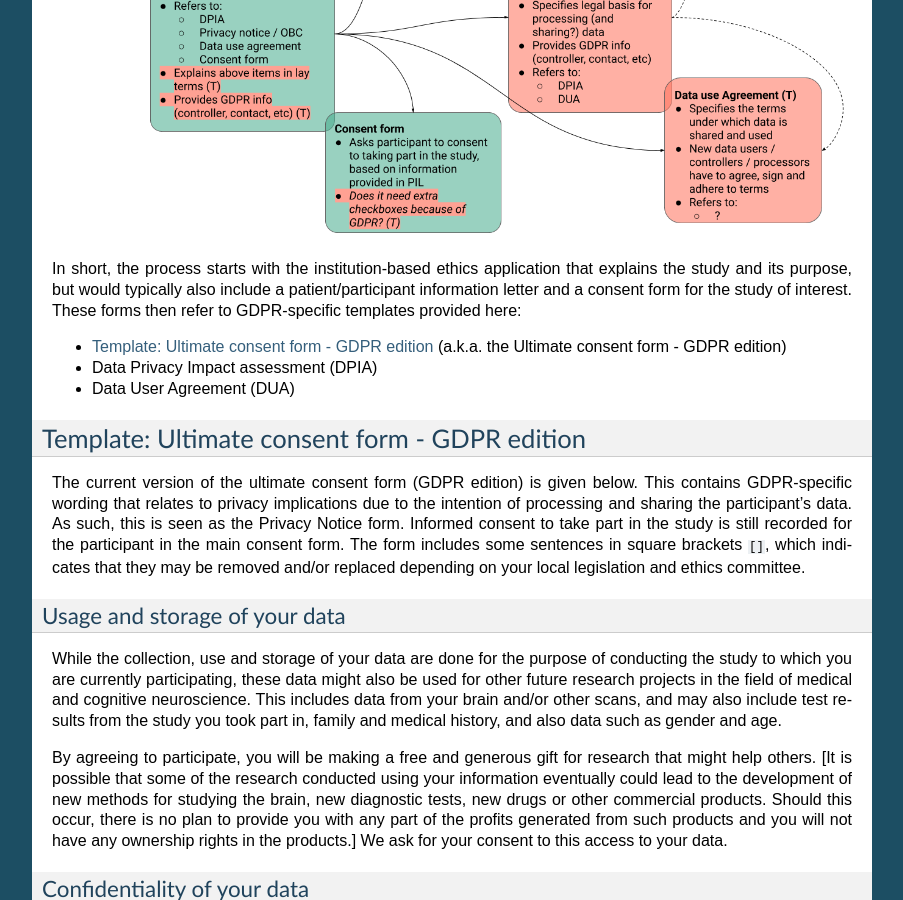
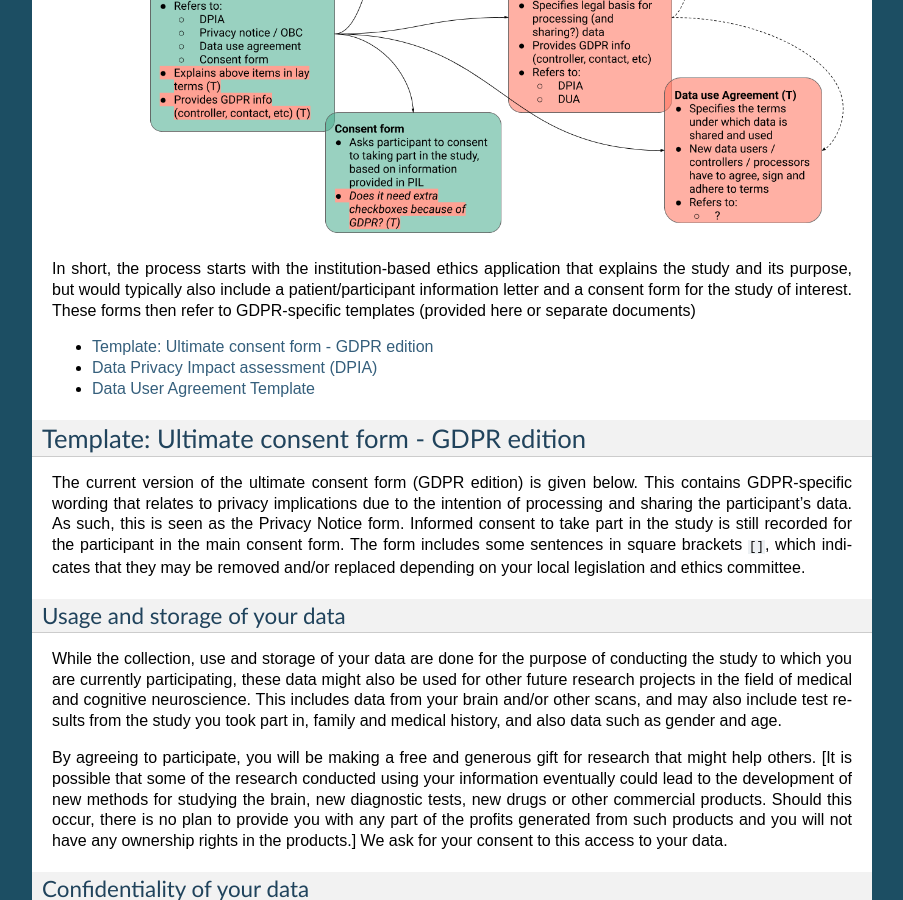
Before and after one commit to con/open-brain-consent, a Sphinx documentation site: the page built from docs/source/ultimate_gdpr.rst, in a window 1280 px wide and 900 px high, scrolled down 1078 px. Shown: the whole window, without its empty margins (198-1101 px from the left). Built offline with Sphinx 7.4.7, drawn with Linux system fonts in a browser that asks for light colours.

Commit message:
BF: references to the GDPR documents. Rely on :ref: to embed proper titles
Otherwise there would be duplication and cross-referencing did not work altogether

```diff
--- a/docs/source/ultimate_gdpr.rst
+++ b/docs/source/ultimate_gdpr.rst
@@ -33,11 +33,11 @@ It distinguishes between forms that would typically follow the format required b
 .. image:: /_static/delineating_templates_gdpr.png
 
 In short, the process starts with the institution-based ethics application that explains the study and its purpose, but would typically also include a patient/participant information letter and a consent form for the study of interest.
-These forms then refer to GDPR-specific templates provided here:
+These forms then refer to GDPR-specific templates (provided here or separate documents)
 
-- :ref:`Privacy notice` (a.k.a. the Ultimate consent form - GDPR edition)
-- :ref:`Data Privacy Impact assessment (DPIA)`
-- :ref:`Data User Agreement (DUA)`
+- :ref:`Privacy notice`
+- :ref:`chap_dpia`
+- :ref:`chap_dua`
 
 .. _Privacy notice:
 
```
